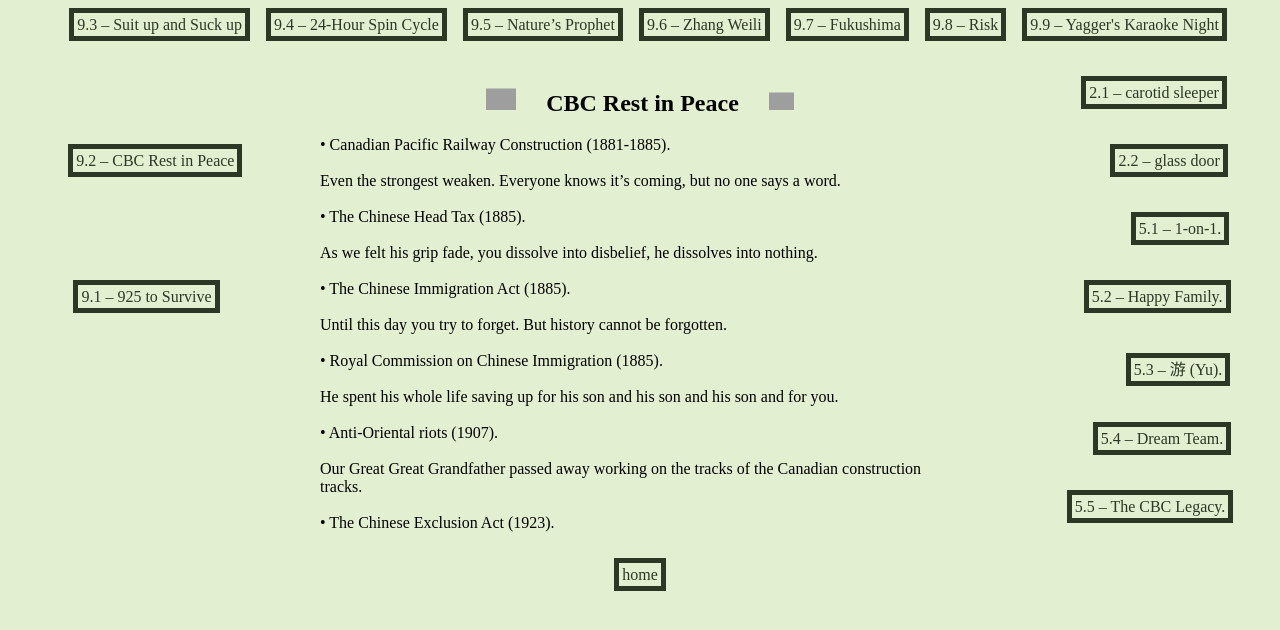
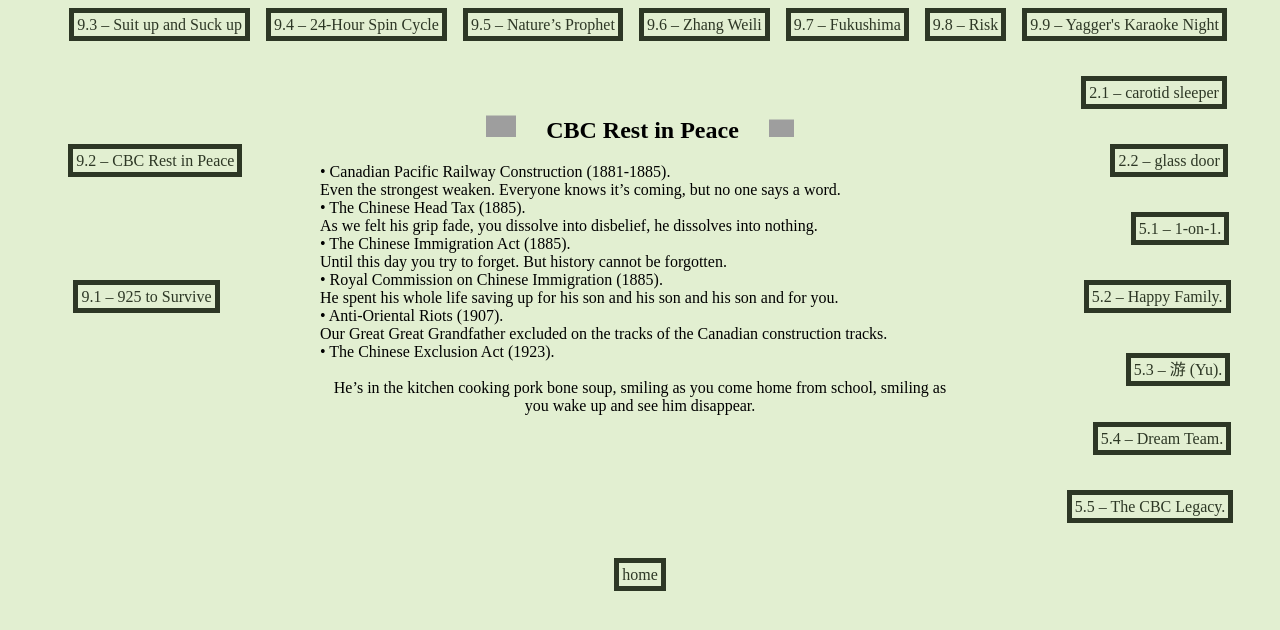
Before and after one commit to Project-925/project-925.github.io, a Jekyll site: the page 9.2.html, which Jekyll copies as it is, in a window 1280 px wide. Shown: the top 630 px of the page. Built offline with Jekyll 4.4.1, drawn with Linux system fonts in a browser that asks for light colours; grey boxes are pictures that could not be loaded.

Commit message:
Update 9.2.html

```diff
--- a/9.2.html
+++ b/9.2.html
@@ -245,9 +245,7 @@
 
 
             <div class="fixed">
-            <p><center> <h1 >  <br><br>
-                      <br><br>
-                          <br>
+            <p><center> <h1 >  <br>
             <img id="myImg" src="https://user-images.githubusercontent.com/52555584/91510692-b5baaa00-e892-11ea-8df0-87622688130c.jpg"  style="height: 5%; width:10%;max-width:30px">
             &nbsp; &nbsp;  CBC Rest in Peace  &nbsp; &nbsp;  <img id="myImg1" src="https://user-images.githubusercontent.com/52555584/91510838-0a5e2500-e893-11ea-99c1-5cc317e91227.jpg"
             style="height: 5%; width:10%;max-width:25px">  </h1>    </center>
@@ -255,37 +253,38 @@
 
 		    •	Canadian Pacific Railway Construction (1881-1885).
                     <br>
-                      <br>
+
 			Even the strongest weaken. Everyone knows it’s coming, but no one says a word.
                     <br>
-                      <br>
+
               •	The Chinese Head Tax (1885).
-<br>
+
                       <br>
               As we felt his grip fade, you dissolve into disbelief, he dissolves into nothing.
-                    <br>
+
                       <br>
             •	The Chinese Immigration Act (1885).
                     <br>
-                      <br>
+
             Until this day you try to forget. But history cannot be forgotten.
-                    <br>
+
                       <br>
           •	Royal Commission on Chinese Immigration (1885).
                   <br>
-                      <br>
+
            He spent his whole life saving up for his son and his son and his son and for you.
                     <br>
+
+           •	Anti-Oriental Riots (1907).
+
                       <br>
-           •	Anti-Oriental riots (1907).
-                  <br>
-                      <br>
-           Our Great Great Grandfather passed away working on the tracks of the Canadian construction tracks.
+           Our Great Great Grandfather excluded on the tracks of the Canadian construction tracks.
                     <br>
-                      <br>
+
               •	The Chinese Exclusion Act (1923).
                    <br>
-                      <br>
+                    <br>
+          <center> He’s in the kitchen cooking pork bone soup, smiling as you come home from school, smiling as you wake up and see him disappear.</center>
 
               </p>
 
```
